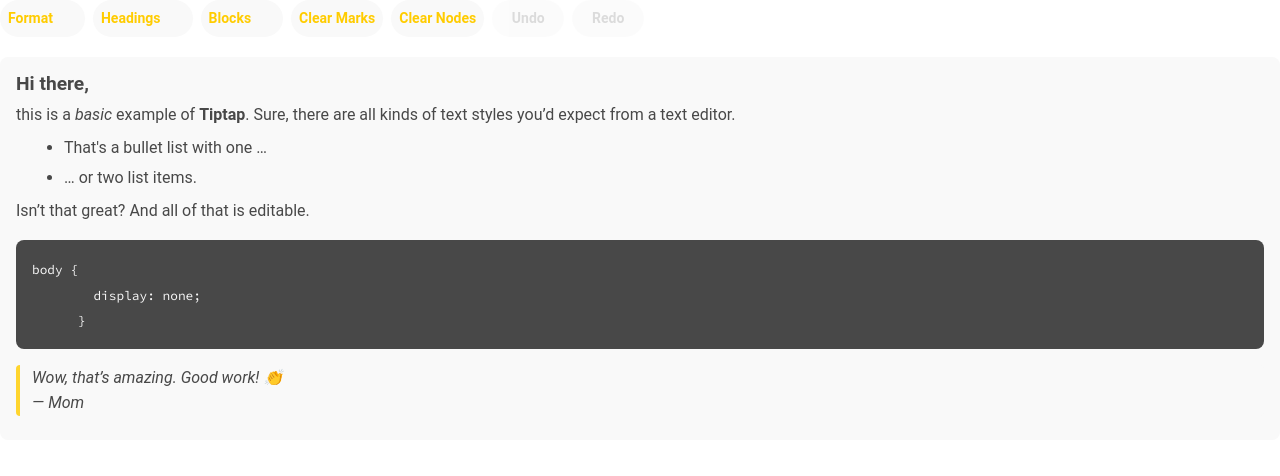
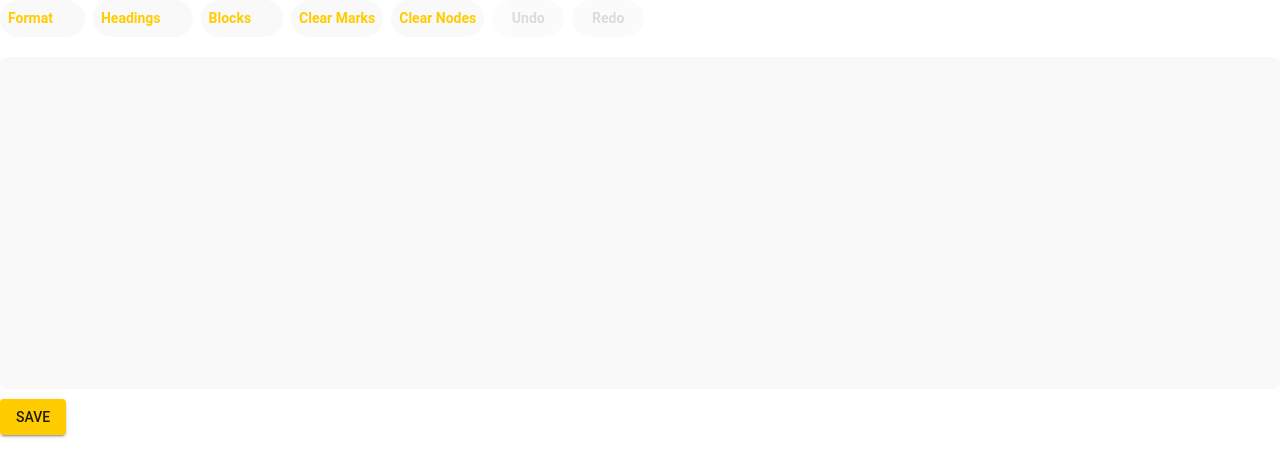
Before and after one commit to weristdominik/JANA, a React (Create React App) app in the folder src/frontend/jana/: page /editor in a window 1280 px wide. Shown: the top 476 px of the page. Built offline with nearby package versions, Linux system fonts and the light colour scheme; some icons are missing.

Commit message:
View and save json objects

```diff
--- a/src/frontend/jana/src/NotesApp.js
+++ b/src/frontend/jana/src/NotesApp.js
@@ -274,18 +274,12 @@ const NotesApp = () => {
         )}
 
         {/* Editor Area */}
-        <Box
-          component="main"
-          sx={{
-            flexGrow: 1,
-            bgcolor: "background.default",
-            p: { xs: 1.5, sm: 2 }, // less padding on mobile
-            pt: { xs: 2, sm: 3 },  // small top space for breathing room
-            mt: isMobile ? 6 : 0,  // smaller margin when app bar present
-            overflow: "auto",
-          }}
-        >
-          <NoteEditor />
+        <Box component="main" sx={{ flexGrow: 1, bgcolor: "background.default", p: 2 }}>
+          {fileContent ? (
+            <NoteEditor fileContent={fileContent} fileId={lastSelectedItem?.id} />
+          ) : (
+            <Typography variant="body1">Select a file to start editing...</Typography>
+          )}
         </Box>
       </Box>
     </ThemeProvider>
--- a/src/frontend/jana/src/components/notes/NoteEditor.tsx
+++ b/src/frontend/jana/src/components/notes/NoteEditor.tsx
@@ -1,7 +1,5 @@
-// NoteEditor.tsx
 import './styles.scss'
-
-import React from 'react'
+import React, { useEffect } from 'react'
 import { EditorContent, useEditor } from '@tiptap/react'
 import StarterKit from '@tiptap/starter-kit'
 import { TextStyleKit } from '@tiptap/extension-text-style'
@@ -15,9 +13,6 @@ import TitleIcon from '@mui/icons-material/Title'
 import { styled } from '@mui/material/styles'
 import theme from '../../theme/theme'
 
-/* -----------------------------------------------
-   Styled Round Button (same as your original)
-------------------------------------------------- */
 const RoundButton = styled(Button)(({ theme }) => ({
   backgroundColor: theme.custom?.roundButton.bgcolor,
   color: theme.custom?.roundButton.color,
@@ -34,21 +29,16 @@ const RoundButton = styled(Button)(({ theme }) => ({
     backgroundColor: theme.palette.primary.main,
     color: '#fff',
   },
-  '&.Mui-disabled': {
-    opacity: 0.5,
-  },
+  '&.Mui-disabled': { opacity: 0.5 },
 }))
 
-/* -----------------------------------------------
-   DROPDOWN TOOLBAR
-------------------------------------------------- */
+// ------------------------ MENU BAR ------------------------
 function MenuBar({ editor }: { editor: any }) {
   const [formatMenu, setFormatMenu] = React.useState<null | HTMLElement>(null)
   const [headingMenu, setHeadingMenu] = React.useState<null | HTMLElement>(null)
   const [blockMenu, setBlockMenu] = React.useState<null | HTMLElement>(null)
 
   if (!editor) return null
-
   const openFormatMenu = (e: any) => setFormatMenu(e.currentTarget)
   const openHeadingMenu = (e: any) => setHeadingMenu(e.currentTarget)
   const openBlockMenu = (e: any) => setBlockMenu(e.currentTarget)
@@ -61,137 +51,90 @@ function MenuBar({ editor }: { editor: any }) {
   return (
     <div className="control-group">
       <div className="button-group">
-
-        {/* ---------- FORMAT DROPDOWN ---------- */}
-        <RoundButton onClick={openFormatMenu} endIcon={<ArrowDropDownIcon />}>
-          Format
-        </RoundButton>
-
+        <RoundButton onClick={openFormatMenu} endIcon={<ArrowDropDownIcon />}>Format</RoundButton>
         <Menu open={Boolean(formatMenu)} anchorEl={formatMenu} onClose={closeAll}>
           <MenuItem onClick={() => editor.chain().focus().toggleBold().run()}>
             <FormatBoldIcon sx={{ mr: 1 }} /> Bold
           </MenuItem>
-
           <MenuItem onClick={() => editor.chain().focus().toggleItalic().run()}>
             <FormatItalicIcon sx={{ mr: 1 }} /> Italic
           </MenuItem>
-
           <MenuItem onClick={() => editor.chain().focus().toggleStrike().run()}>
             <StrikethroughSIcon sx={{ mr: 1 }} /> Strike
           </MenuItem>
-
           <MenuItem onClick={() => editor.chain().focus().toggleCode().run()}>
             <CodeIcon sx={{ mr: 1 }} /> Inline Code
           </MenuItem>
         </Menu>
 
-        {/* ---------- HEADINGS DROPDOWN ---------- */}
-        <RoundButton onClick={openHeadingMenu} endIcon={<ArrowDropDownIcon />}>
-          Headings
-        </RoundButton>
-
+        <RoundButton onClick={openHeadingMenu} endIcon={<ArrowDropDownIcon />}>Headings</RoundButton>
         <Menu open={Boolean(headingMenu)} anchorEl={headingMenu} onClose={closeAll}>
-          {[1, 2, 3, 4, 5, 6].map(level => (
-            <MenuItem
-              key={level}
-              onClick={() => editor.chain().focus().toggleHeading({ level }).run()}
-            >
+          {[1,2,3,4,5,6].map(level => (
+            <MenuItem key={level} onClick={() => editor.chain().focus().toggleHeading({ level }).run()}>
               <TitleIcon sx={{ mr: 1 }} /> Heading {level}
             </MenuItem>
           ))}
         </Menu>
 
-        {/* ---------- BLOCK ELEMENTS DROPDOWN ---------- */}
-        <RoundButton onClick={openBlockMenu} endIcon={<ArrowDropDownIcon />}>
-          Blocks
-        </RoundButton>
-
+        <RoundButton onClick={openBlockMenu} endIcon={<ArrowDropDownIcon />}>Blocks</RoundButton>
         <Menu open={Boolean(blockMenu)} anchorEl={blockMenu} onClose={closeAll}>
-          <MenuItem onClick={() => editor.chain().focus().toggleBulletList().run()}>
-            Bullet List
-          </MenuItem>
-          <MenuItem onClick={() => editor.chain().focus().toggleOrderedList().run()}>
-            Ordered List
-          </MenuItem>
-          <MenuItem onClick={() => editor.chain().focus().toggleCodeBlock().run()}>
-            Code Block
-          </MenuItem>
-          <MenuItem onClick={() => editor.chain().focus().toggleBlockquote().run()}>
-            Blockquote
-          </MenuItem>
-
+          <MenuItem onClick={() => editor.chain().focus().toggleBulletList().run()}>Bullet List</MenuItem>
+          <MenuItem onClick={() => editor.chain().focus().toggleOrderedList().run()}>Ordered List</MenuItem>
+          <MenuItem onClick={() => editor.chain().focus().toggleCodeBlock().run()}>Code Block</MenuItem>
+          <MenuItem onClick={() => editor.chain().focus().toggleBlockquote().run()}>Blockquote</MenuItem>
           <Divider />
-
-          <MenuItem onClick={() => editor.chain().focus().setHorizontalRule().run()}>
-            Horizontal Rule
-          </MenuItem>
-          <MenuItem onClick={() => editor.chain().focus().setHardBreak().run()}>
-            Hard Break
-          </MenuItem>
+          <MenuItem onClick={() => editor.chain().focus().setHorizontalRule().run()}>Horizontal Rule</MenuItem>
+          <MenuItem onClick={() => editor.chain().focus().setHardBreak().run()}>Hard Break</MenuItem>
         </Menu>
 
-        {/* ALWAYS VISIBLE BUTTONS */}
-        <RoundButton onClick={() => editor.chain().focus().unsetAllMarks().run()}>
-          Clear Marks
-        </RoundButton>
-
-        <RoundButton onClick={() => editor.chain().focus().clearNodes().run()}>
-          Clear Nodes
-        </RoundButton>
-
-        <RoundButton
-          onClick={() => editor.chain().focus().undo().run()}
-          disabled={!editor.can().undo()}
-        >
-          Undo
-        </RoundButton>
-
-        <RoundButton
-          onClick={() => editor.chain().focus().redo().run()}
-          disabled={!editor.can().redo()}
-        >
-          Redo
-        </RoundButton>
-
+        <RoundButton onClick={() => editor.chain().focus().unsetAllMarks().run()}>Clear Marks</RoundButton>
+        <RoundButton onClick={() => editor.chain().focus().clearNodes().run()}>Clear Nodes</RoundButton>
+        <RoundButton onClick={() => editor.chain().focus().undo().run()} disabled={!editor.can().undo()}>Undo</RoundButton>
+        <RoundButton onClick={() => editor.chain().focus().redo().run()} disabled={!editor.can().redo()}>Redo</RoundButton>
       </div>
     </div>
   )
 }
 
-/* -----------------------------------------------
-   FULL NOTE EDITOR WITH YOUR ORIGINAL CONTENT
-------------------------------------------------- */
-export default function NoteEditor() {
+// ------------------------ NOTE EDITOR ------------------------
+export default function NoteEditor({ fileContent, fileId }: { fileContent: any; fileId: string }) {
   const editor = useEditor({
     extensions: [TextStyleKit, StarterKit],
-    content: `
-      <h2>Hi there,</h2>
-      <p>
-        this is a <em>basic</em> example of <strong>Tiptap</strong>.
-        Sure, there are all kinds of text styles you’d expect from a text editor.
-      </p>
-      <ul>
-        <li>That's a bullet list with one …</li>
-        <li>… or two list items.</li>
-      </ul>
-      <p>
-        Isn’t that great? And all of that is editable.
-      </p>
-      <pre><code class="language-css">body {
-        display: none;
-      }</code></pre>
-      <blockquote>
-        Wow, that’s amazing. Good work! 👏<br/>— Mom
-      </blockquote>
-    `,
+    content: fileContent || { type: 'doc', content: [] }, // fallback empty JSON
   })
+
+  // Load new content when fileContent changes
+  useEffect(() => {
+    if (editor && fileContent) {
+      editor.commands.setContent(fileContent)
+    }
+  }, [fileContent, editor])
+
+  // Save JSON to backend whenever content changes
+  const handleSave = async () => {
+    if (!editor) return
+    const jsonContent = editor.getJSON()
+    try {
+      await fetch(`${process.env.REACT_APP_BACKEND_URL}/api/save-file-content`, {
+        method: 'POST',
+        headers: { 'Content-Type': 'application/json' },
+        body: JSON.stringify({ file_path: fileId, content: jsonContent }),
+      })
+      alert('Saved successfully!')
+    } catch (err) {
+      console.error(err)
+      alert('Failed to save content')
+    }
+  }
 
   return (
     <div>
       <MenuBar editor={editor} />
-
       <div style={{ marginTop: 20 }}>
         <EditorContent editor={editor} />
+      </div>
+      <div style={{ marginTop: 10 }}>
+        <Button variant="contained" onClick={handleSave}>Save</Button>
       </div>
     </div>
   )
```
Also changed, not shown: 1 other file (tests, documents, lock files or other folders).
